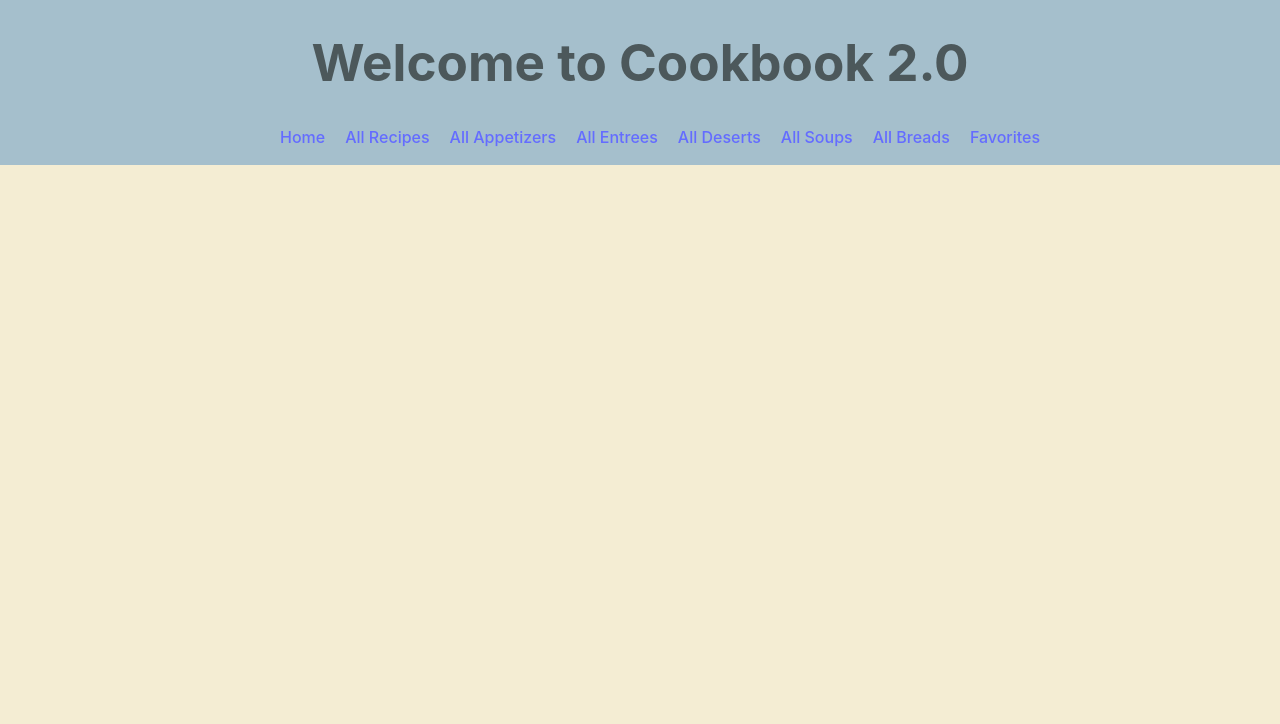
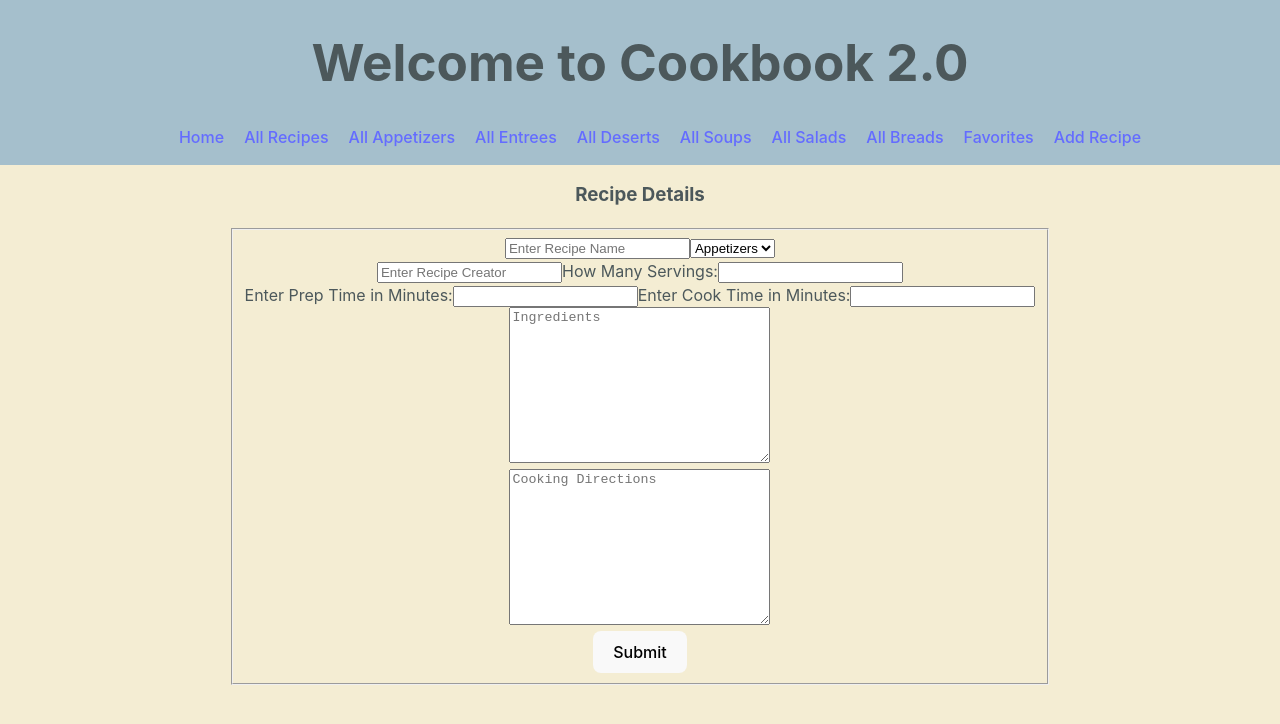
Before and after one commit to Irbricksceo/Cookbook-2.0, a React (Vite) app in the folder cookbookproject.client/: page /CreateEditRecipe in a window 1280 px wide. Shown: the top 724 px of the page. Built offline with nearby package versions, Linux system fonts and the light colour scheme.

Commit message:
Some Styling, Form Creation, Cleanup, and Data Work.

```diff
--- a/cookbookproject.client/src/App.jsx
+++ b/cookbookproject.client/src/App.jsx
@@ -4,6 +4,7 @@ import Navbar from './Components/Navbar'
 import RecipeData from './Components/RecipeData'
 import RecipeGrid from './Components/RecipeGrid';
 import Home from './Components/Home'
+import CreateEditRecipe from './Components/CreateEditRecipe'
 import { Route, Routes} from "react-router-dom";
 
 function App() {
@@ -14,13 +15,15 @@ function App() {
                     <h1>Welcome to Cookbook 2.0</h1>
                     <Navbar></Navbar>
                 </div>
-                <Routes>
-                    <Route path='/Home' element={<Home/>} />
+                <div className="content">
+                    <Routes>
+                    <Route path='/' element={<Home/>} />
                     <Route path='/Recipies' element={<RecipeGrid/>} />
                     <Route path='/Recipe' element={<RecipeData/>} />
+                    <Route path='/CreateEditRecipe' element={<CreateEditRecipe/>} />
                 </Routes>
-
                 </div>
+            </div>
         );
     }
 
--- a/cookbookproject.client/src/Components/CreateEditRecipe.jsx
+++ b/cookbookproject.client/src/Components/CreateEditRecipe.jsx
@@ -1,6 +1,160 @@
+import { useState } from 'react'
+import { useLocation } from 'react-router'
+
 function CreateEditRecipe() {
-  return (
-    <p>Hello world!</p>
+
+    //figure out if recipe was passed in, if so, we are editing that one. if not, we need to create blanks.
+    const location = useLocation()
+    const editingItem = location.state?.editingRecipe ? location.state.editingRecipe : {
+        id: '',
+        name: 'New Recipe',
+        category: '',
+        ingredients: '',
+        steps: '',
+        creator: '',
+        prepTime: '',
+        cookTime: '',
+        servingsCount: '',
+        isFavorite: false
+    }
+
+    //define the fields, still need to hook up the above
+    const [recipeName, setRecipeName] = useState("");
+    const [recipeCategory, setRecipeCategory] = useState("");
+    const [ingredients, setIngredients] = useState("");
+    const [steps, setSteps] = useState("");
+    const [creator, setCreator] = useState("");
+    const [prepTime, setPrepTime] = useState(null);
+    const [cookTime, setCookTime] = useState(null);
+    const [servingsCount, setServingsCount] =useState(null);
+    //const [isFavorite, setIsFavorite] = useState("");
+
+    const handleSubmit = (e) => {
+        e.preventDefault();
+        console.log(
+            recipeName,
+            recipeCategory,
+            ingredients,
+            steps,
+            creator,
+            prepTime,
+            cookTime,
+            servingsCount
+        )
+    };
+
+    return (
+        <div>
+            <div className="contentHeader">
+                <h3>Editing {editingItem.name}</h3>
+            </div>
+            <div className="editForm">
+                <h3>Recipe Details</h3>
+                <fieldset>
+                    <form action="#" method="get">
+                        <input
+                            type="text"
+                            name="recipeName"
+                            id="recipeName"
+                            value={recipeName}
+                            onChange={(e) =>
+                                setRecipeName(e.target.value)
+                            }
+                            placeholder="Enter Recipe Name"
+                            required
+                        />
+                        <select
+                            name="recipeCategory"
+                            id="recipeCategory"
+                            value={recipeCategory}
+                            onChange={(e) =>
+                                setRecipeCategory(e.target.value)
+                            }
+                            required >
+                            <option value="Appetizers">Appetizers</option>
+                            <option value="Entrees">Entrees</option>
+                            <option value="Deserts">Deserts</option>
+                            <option value="Soups">Soups</option>
+                            <option value="Salads">Salads</option>
+                            <option value="Breads">Breads</option>
+                        </select>
+                        <br></br>
+                        <input
+                            type="text"
+                            name="creator"
+                            id="creator"
+                            value={creator}
+                            onChange={(e) =>
+                                setCreator(e.target.value)
+                            }
+                            placeholder="Enter Recipe Creator"
+                            required
+                        />
+                        <label htmlFor="servingsCount">How Many Servings:</label>
+                        <input
+                            type="number"
+                            name="servingsCount"
+                            id="servingsCount"
+                            value={servingsCount}
+                            onChange={(e) =>
+                                setServingsCount(e.target.value)
+                            }
+                        />
+                        <br></br>
+                        <label htmlFor="prepTime">Enter Prep Time in Minutes:</label>
+                        <input
+                            type="number"
+                            name="prepTime"
+                            id="prepTime"
+                            value={prepTime}
+                            onChange={(e) =>
+                                setPrepTime(e.target.value)
+                            }
+                        />
+                        <label htmlFor="cookTime">Enter Cook Time in Minutes:</label>
+                        <input
+                            type="number"
+                            name="cookTime"
+                            id="cookTime"
+                            value={cookTime}
+                            onChange={(e) =>
+                                setCookTime(e.target.value)
+                            }
+                        />
+                        <br></br>
+                        <textarea
+                            name="ingredients"
+                            id="ingredients"
+                            cols="30"
+                            rows="10"
+                            onChange={(e) =>
+                                setIngredients(e.target.value)
+                            }
+                            placeholder="Ingredients"
+                            required
+                        ></textarea>
+                        <br></br>
+                        <textarea
+                            name="steps"
+                            id="steps"
+                            cols="30"
+                            rows="10"
+                            onChange={(e) =>
+                                setSteps(e.target.value)
+                            }
+                            placeholder="Cooking Directions"
+                            required
+                        ></textarea>
+                        <br></br>
+                        <button
+                            type="submit"
+                            value="Submit"
+                            onClick={(e) => handleSubmit(e)}
+                        >Submit</button>
+                    </form>
+                </fieldset>
+            </div>
+        </div>
   );
 }
 
--- a/cookbookproject.client/src/Components/Home.jsx
+++ b/cookbookproject.client/src/Components/Home.jsx
@@ -1,6 +1,11 @@
 function Home() {
-  return (
-    <p>Home Content!</p>
+    return (
+      <div>
+        <p>This is a .net/React project by Heather Murphy, created so that she can practice fullstack development. <br></br> She had been in search of both a project to
+          work on, and a better way to organize family recipes, and realized she could kill two birds with one stone. It is a little rough at the moment, but
+                will grow as she does.
+        </p>
+      </div>
   );
 }
 
--- a/cookbookproject.client/src/Components/Navbar.jsx
+++ b/cookbookproject.client/src/Components/Navbar.jsx
@@ -28,12 +28,19 @@ function Navbar() {
           >All Soups</NavLink></li>
           <li><NavLink
               to="/Recipies"
+              state={{ navCategory: "Salads" }}
+          >All Salads</NavLink></li><li><NavLink
+              to="/Recipies"
               state={{ navCategory: "Breads" }}
           >All Breads</NavLink></li>
           <li><NavLink
               to="/Recipies"
               state={{ navCategory: "Favorites" }}
           >Favorites</NavLink></li>
+          <li><NavLink
+            to="/CreateEditRecipe"
+          >Add Recipe</NavLink>
+          </li>
         </ul>
       </div>
   );
--- a/cookbookproject.client/src/Components/RecipeData.jsx
+++ b/cookbookproject.client/src/Components/RecipeData.jsx
@@ -1,12 +1,21 @@
 import { useLocation } from 'react-router'
+import { NavLink } from "react-router-dom"
 function RecipeData() {
     //retrieve recipe from state
     const location = useLocation()
     const { recipeInfo } = location.state
 
     return (
-      <div>
+    <div>
+        <div className="contentHeader">
             <h2>{recipeInfo.name}</h2>
+            <NavLink
+                to="/CreateEditRecipe"
+                    state={{ editingRecipe:  recipeInfo }}
+             >Edit</NavLink>
+
+        </div>
+        <div>
             <h3>Recipe By: {recipeInfo.creator }</h3>
             <p>Prep Time: {recipeInfo.prepTime}</p>
             <p>Cook Time: {recipeInfo.cookTime}</p>
@@ -19,6 +28,7 @@ function RecipeData() {
 
             <h3>Directions</h3>
             <p>{recipeInfo.steps}</p>
+        </div>
       </div>
   );
 }
--- a/cookbookproject.client/src/Components/RecipeGrid.jsx
+++ b/cookbookproject.client/src/Components/RecipeGrid.jsx
@@ -16,12 +16,16 @@ function RecipeGrid() {
 
     return (
         <div>
-            <p>Recipe List</p>
-            <p>Showing All Recipies of Type {navCategory}</p>
-            <br></br>
-            {recipeList.map((recipe) => (
-                <RecipePreview key={recipe.id}  recipe={recipe}></RecipePreview>
-            ))}
+            <div className="contentHeader">
+                <h3>Recipe List</h3>
+            </div>
+            <div>
+                <p>Showing All Recipies of Type {navCategory}</p>
+                <br></br>
+                {recipeList.map((recipe) => (
+                    <RecipePreview key={recipe.id}  recipe={recipe}></RecipePreview>
+                ))}
+            </div>
         </div>
   );
 }
```
Also changed, not shown: cookbookproject.client/src/Recipe.jsx (deleted, +0 -7 lines), cookbookproject.client/src/RecipeEdit.jsx (deleted, +0 -7 lines), cookbookproject.client/src/RecipeList.jsx (deleted, +0 -7 lines).
